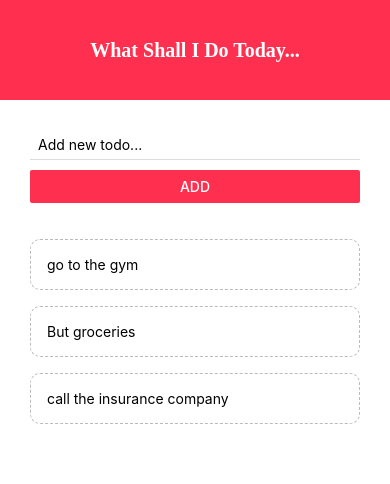
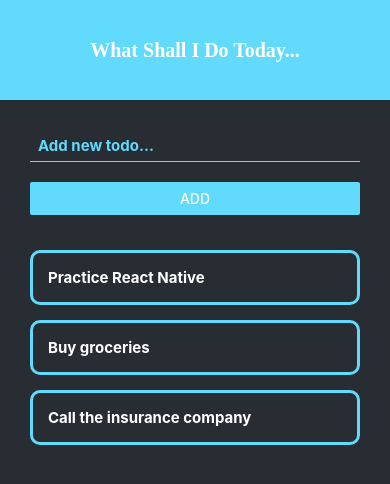
Before and after one commit to HampusJohnOlausson/react-native-todo-app, a React Native app: screen / in a window 390 px wide. Shown: the top 484 px of the page. Built offline with nearby package versions, Linux system fonts and the light colour scheme.

Commit message:
added some styling

```diff
--- a/App.js
+++ b/App.js
@@ -1,15 +1,15 @@
 import React, { useState} from 'react';
 import Header from './components/header';
-import TodoItem from './components/todoItem';
+import TodoItem from './components/eachTodo';
 import AddTodo from './components/addTodo';
 import { StyleSheet, Text, View, FlatList } from 'react-native';
 
 export default function App() {
 
   const [todos, setTodos] = useState([
-    { text: 'go to the gym', key: '1' },
-    { text: 'But groceries', key: '2' },
-    { text: 'call the insurance company', key: '3' }
+    { text: 'Practice React Native', key: '1' },
+    { text: 'Buy groceries', key: '2' },
+    { text: 'Call the insurance company', key: '3' }
   ]);
 
   const pressHandler = (key) => {
@@ -50,7 +50,7 @@ export default function App() {
 const styles = StyleSheet.create({
   container: {
     flex: 1,
-    backgroundColor: '#fff',
+    backgroundColor: '#282D33',
   },
   content: {
     flex: 1,
--- a/components/addTodo.js
+++ b/components/addTodo.js
@@ -16,17 +16,21 @@ export default function AddTodo({ submitHandler }){
              placeholder="Add new todo..."
              onChangeText={changeHandler}
             />
-            <Button onPress={() => submitHandler(text)} title='Add' color='#ff304f'/>
+            <Button onPress={() => submitHandler(text)} title='Add' color='#61DAFB'/>
         </View>
     )
 }
 
 const styles = StyleSheet.create({
     input: {
-        marginBottom: 10,
+        marginBottom: 20,
+        MarginTop: 20,
         paddingHorizontal: 8,
         paddingVertical: 6,
         borderBottomWidth: 1,
-        borderBottomColor: '#ddd'
+        borderBottomColor: '#61DAFB',
+        color: '#61DAFB',
+        fontSize: 15,
+        fontWeight: 'bold'
     }
 })
--- a/components/todoItem.js
+++ b/components/eachTodo.js
@@ -12,11 +12,13 @@ export default function TodoItem({ item, pressHandler }) {
 
 const styles = StyleSheet.create({
     item: {
-        padding: 16,
-        marginTop: 16,
-        borderColor: '#bbb',
-        borderWidth: 1,
-        borderStyle: 'dashed',
-        borderRadius: 10
+        padding: 15,
+        marginTop: 15,
+        borderColor: '#61DAFB',
+        color: '#fff',
+        borderWidth: 3,
+        borderRadius: 10,
+        fontSize: 15,
+        fontWeight: 'bold'
     }
 })
--- a/components/header.js
+++ b/components/header.js
@@ -16,7 +16,7 @@ const Styles= StyleSheet.create({
         alignItems: 'center',
         justifyContent: 'center',
         height: 100,
-        backgroundColor: '#ff304f',
+        backgroundColor: '#61DAFB',
     },
     title: {
         textAlign: 'center',
```
